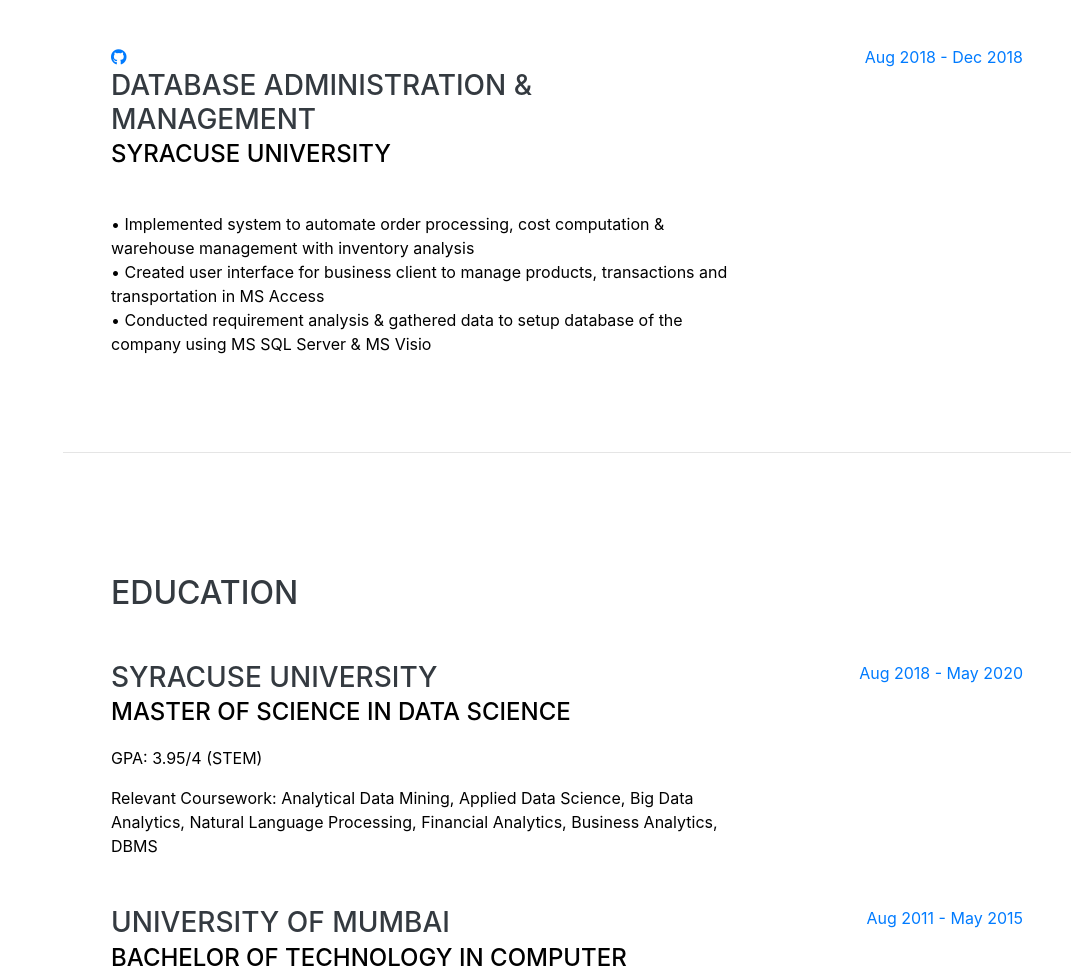
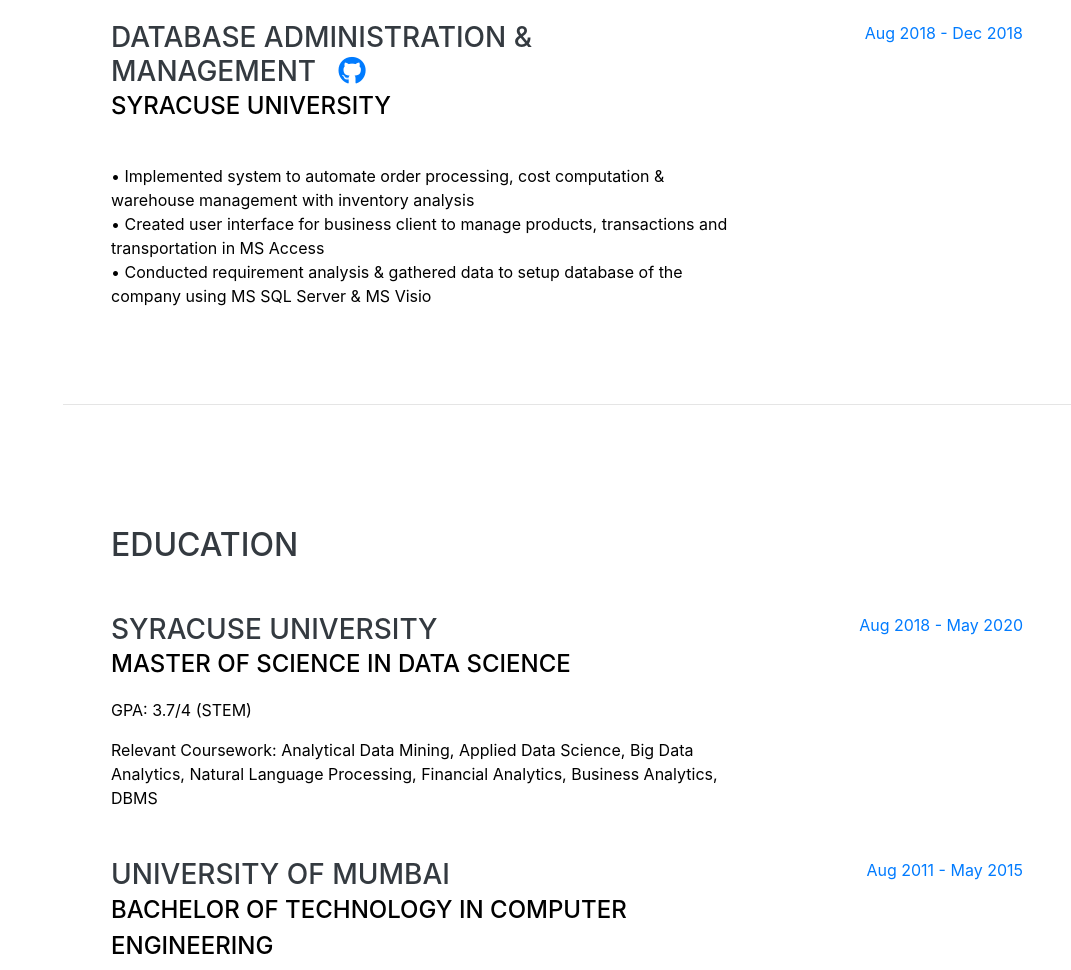
Before and after one commit to ruchitaj2/ruchitaj2.github.io, a website with bundled scripts: page index.html in a window 1280 px wide. Shown: the part 4291-5261 px from the top of the page, without its empty margins (209-1280 px from the left). Built offline with nearby package versions, Linux system fonts and the light colour scheme; a web font is replaced by a local one.

Commit message:
Update index.html

```diff
--- a/index.html
+++ b/index.html
@@ -207,12 +207,11 @@
 
      <div class="resume-item d-flex flex-column flex-md-row justify-content-between mb-5">
           <div class="resume-content">
-	    <a href=https://github.com/ruchitaj2/Predictions-of-installations-for-Android-applications">
+
+            <h3 class="mb-0">Data Analysis & Decision making: Predictions of installations for Android application &nbsp;
+ 	    <a href=https://github.com/ruchitaj2/Predictions-of-installations-for-Android-applications">
 		<i class="fab fa-github"></i>
-		</a>
-            <h3 class="mb-0">Data Analysis & Decision making: Predictions of installations for Android application &nbsp;
-
-
+	    </a>
           </h3>
             <div class="subheading mb-3">Syracuse University</div>
             <div>
@@ -229,7 +228,7 @@
         </div>
 
 
-             <div class="resume-item d-flex flex-column flex-md-row justify-content-between mb-5">
+          <div class="resume-item d-flex flex-column flex-md-row justify-content-between mb-5">
           <div class="resume-content">
             <h3 class="mb-0">Big Data Analytics: Percipient and Cognitive Search Engine                                                                                            &nbsp;
 
@@ -252,11 +251,11 @@
 
              <div class="resume-item d-flex flex-column flex-md-row justify-content-between mb-5">
           <div class="resume-content">
+
+            <h3 class="mb-0">Database Administration & Management &nbsp;
 		  <a href = "https://github.com/ruchitaj2/Online-Management-System-for-Magazine-Publication">
 			<i class="fab fa-github"></i>
 			</a>
-            <h3 class="mb-0">Database Administration & Management &nbsp;
-
 
           </h3>
             <div class="subheading mb-3">Syracuse University</div>
@@ -286,7 +285,7 @@
           <div class="resume-content">
             <h3 class="mb-0">Syracuse University</h3>
             <div class="subheading mb-3">Master of Science in Data Science </div>
-            <p>GPA: 3.95/4 (STEM)</p>
+            <p>GPA: 3.7/4 (STEM)</p>
             <div>Relevant Coursework: Analytical Data Mining, Applied Data Science, Big Data Analytics, Natural Language Processing, Financial Analytics, Business Analytics, DBMS</div>
           </div>
           <div class="resume-date text-md-right">
```
